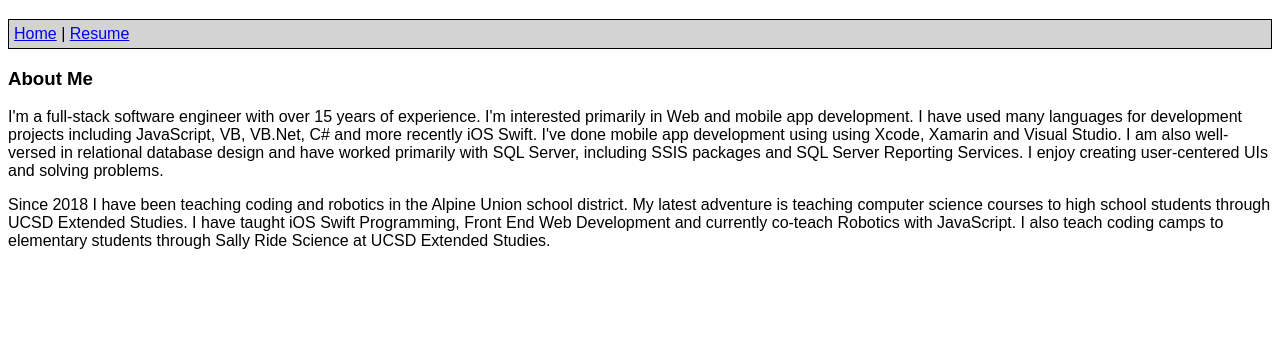
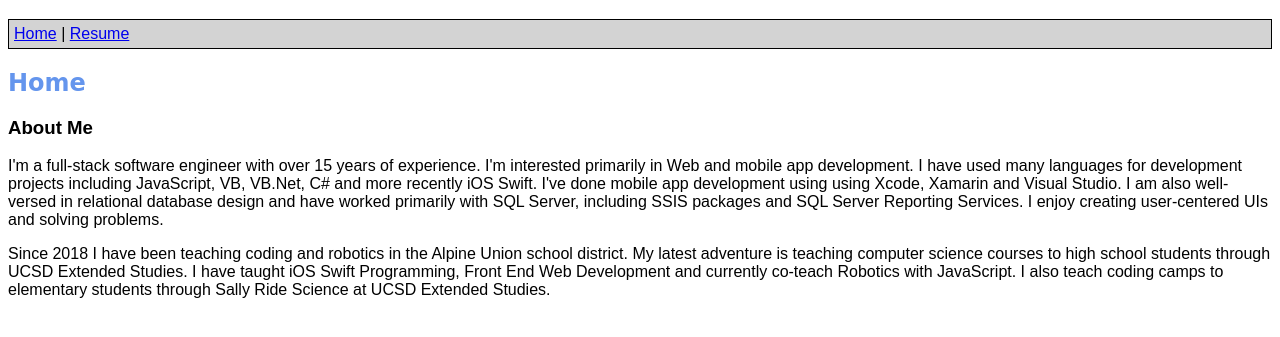
Before and after one commit to LauraRuival/Portfolio, a plain HTML site: page index.html in a window 1280 px wide. Shown: the part 61-398 px from the top of the page. Drawn offline with Linux system fonts and the light colour scheme.

Commit message:
Added h2 heading that says Home

```diff
--- a/index.html
+++ b/index.html
@@ -13,6 +13,7 @@
         <a href="index.html">Home</a> |
         <a href="resume.html">Resume</a>
       </nav>
+    <h2 id="mainHeading">Home</h2>
     <h3>About Me</h3>
     <p>I'm a full-stack software engineer with over 15 years of experience. I'm interested primarily in Web and mobile app development.
         I have used many languages for development projects including JavaScript, VB, VB.Net, C# and more recently iOS Swift.
```
